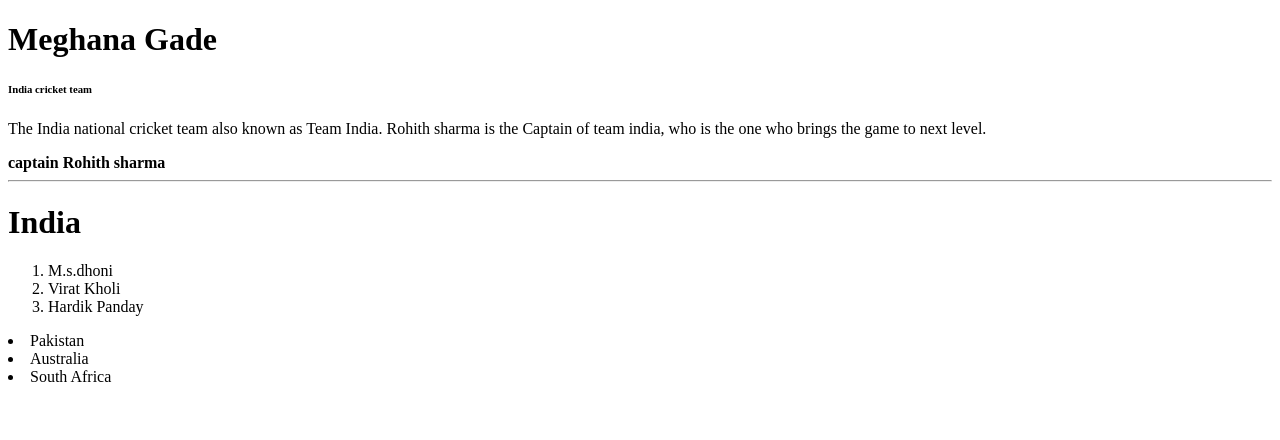
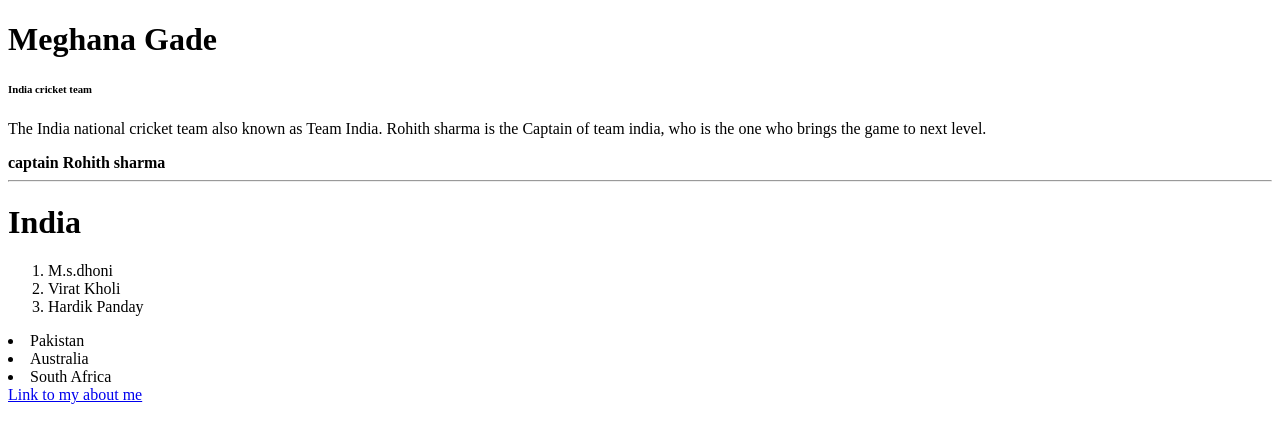
Before and after one commit to 44-563-Web-Apps-S23/44563-webapps-assignment-3-Megh8na, a plain HTML site: page index.html in a window 1280 px wide. Drawn offline with Linux system fonts and the light colour scheme.

Commit message:
Added link to aboutme

```diff
--- a/index.html
+++ b/index.html
@@ -24,5 +24,8 @@
         <li>Australia</li>
         <li>South Africa</li>
     </u1>
+
+    <a href="aboutme.html">Link to my about me</a>
+
     </body>
 </html>
```
